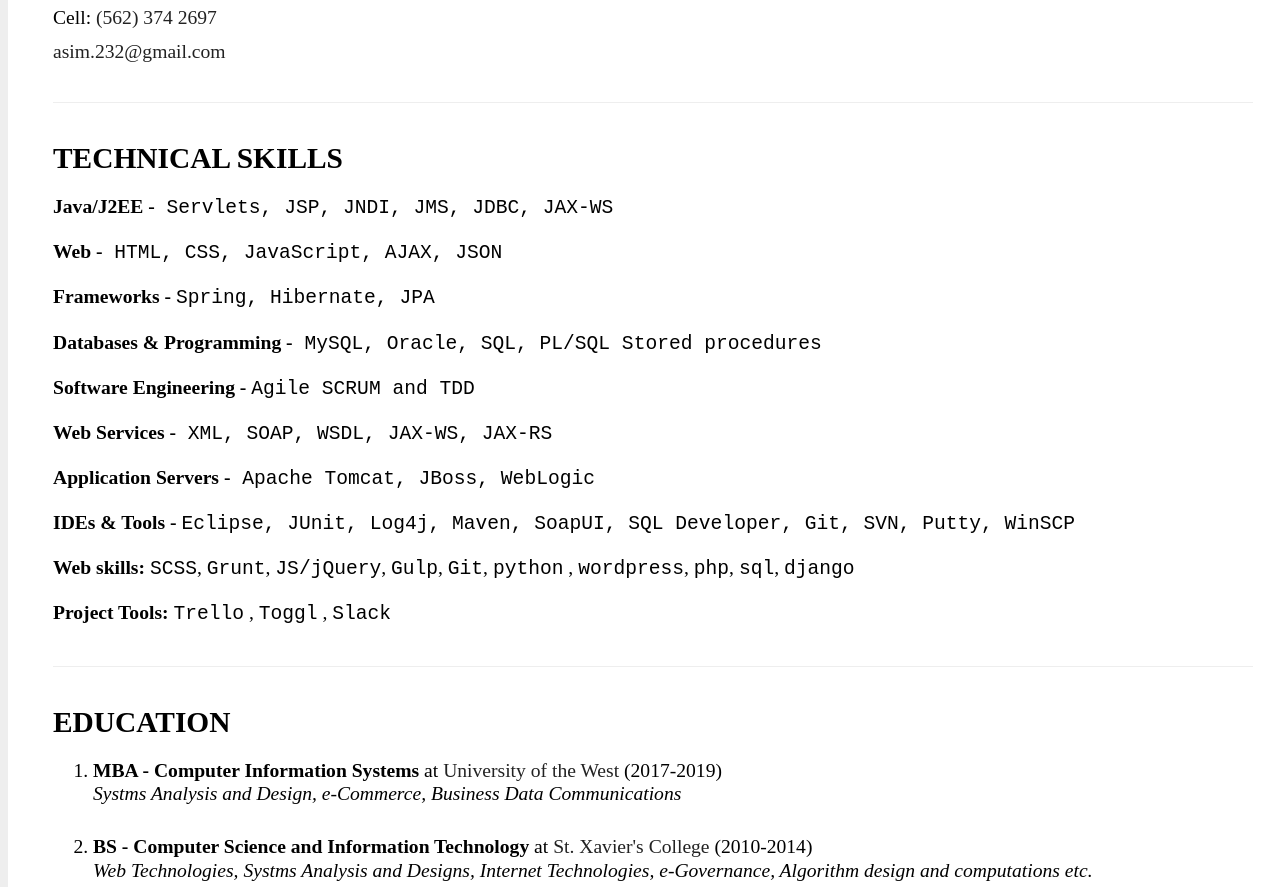
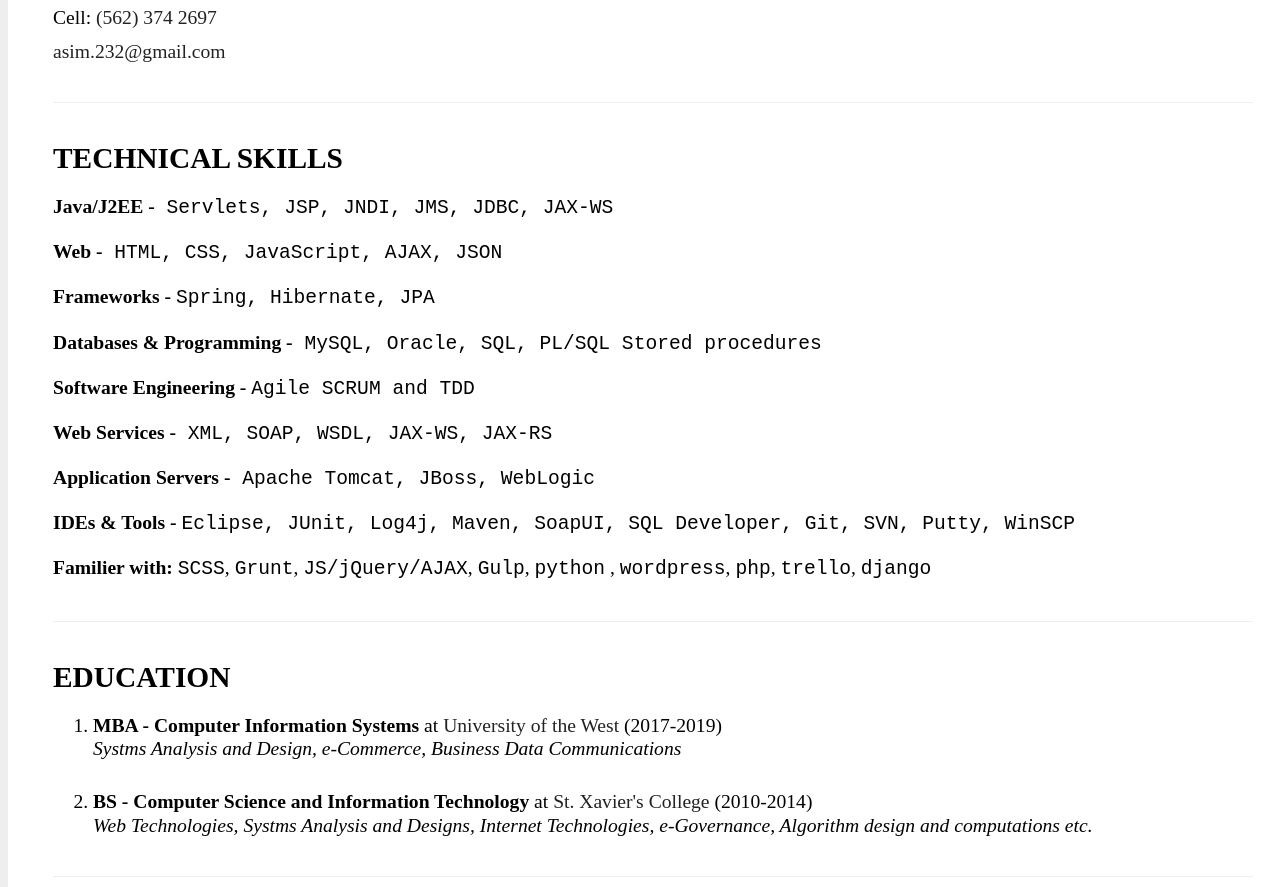
Before and after one commit to asimsubedi/asimsubedi.github.io, a website: page index.html in a window 1280 px wide. Shown: the part 210-1097 px from the top of the page. Drawn offline with Linux system fonts and the light colour scheme.

Commit message:
Update index.html

```diff
--- a/index.html
+++ b/index.html
@@ -58,8 +58,7 @@
 	<p><strong>Application Servers -</strong><kbd>   Apache Tomcat, JBoss, WebLogic</kbd></p>
 	<p><strong>IDEs & Tools   - </strong>  <kbd>  Eclipse, JUnit, Log4j, Maven, SoapUI, SQL Developer, Git, SVN, Putty, WinSCP</kbd></p>
 
-			<p><strong>Web skills: </strong><kbd>SCSS</kbd>, <kbd>Grunt</kbd>, <kbd>JS/jQuery</kbd>, <kbd>Gulp</kbd>, <kbd>Git</kbd>, <kbd>python</kbd> , <kbd>wordpress</kbd>, <kbd>php</kbd>, <kbd>sql</kbd>, <kbd>django</kbd></p>
-			<p><strong>Project Tools: </strong> <kbd>Trello</kbd> , <kbd>Toggl</kbd> , <kbd>Slack</kbd></p>
+			<p><strong>Familier with: </strong><kbd>SCSS</kbd>, <kbd>Grunt</kbd>, <kbd>JS/jQuery/AJAX</kbd>, <kbd>Gulp</kbd>, <kbd>python</kbd> , <kbd>wordpress</kbd>, <kbd>php</kbd>, <kbd>trello</kbd>, <kbd>django</kbd></p>
 		</section>
 
 		<section class="resume-education">
```
